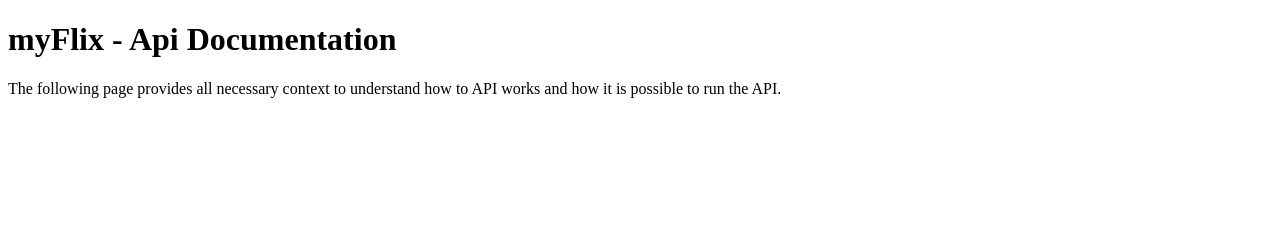
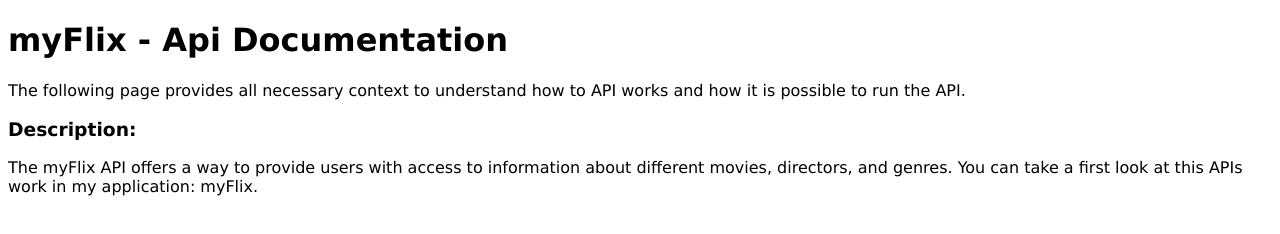
Before and after one commit to Tina2010/myFlix, a website: page public/documentation.html in a window 1280 px wide. Drawn offline with Linux system fonts and the light colour scheme.

Commit message:
adding description to docu

```diff
--- a/public/documentation.html
+++ b/public/documentation.html
@@ -6,7 +6,7 @@
     <meta name="viewport" content="width=device-width, initial-scale=1">
     <title>myFlix - API Documentation</title>
 </head>
-<body>
+<body style="font-family: 'Lucida Sans', 'Lucida Sans Regular', 'Lucida Grande', 'Lucida Sans Unicode', Geneva, Verdana, sans-serif;">
 
     <h1>myFlix - Api Documentation</h1>
 
@@ -15,5 +15,12 @@
         understand how to API works and how it is possible to run the API.
     </p>
 
+    <h3>Description:</h3>
+
+    <p>
+    The myFlix API offers a way to provide users with access to information about different
+    movies, directors, and genres. You can take a first look at this APIs work in my application: myFlix.
+    </p>
+
 </body>
 </html>
```
